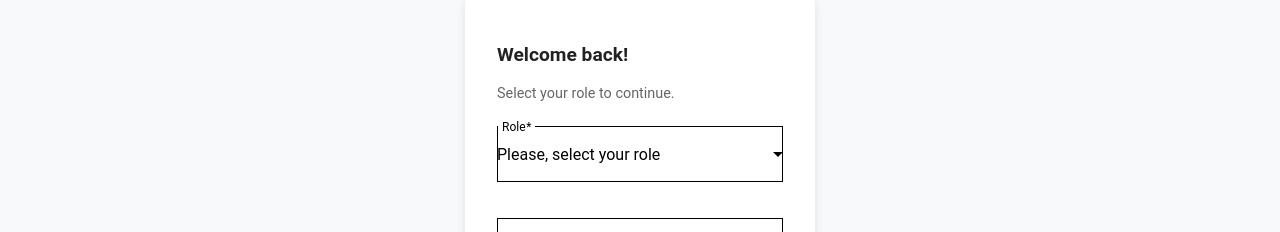
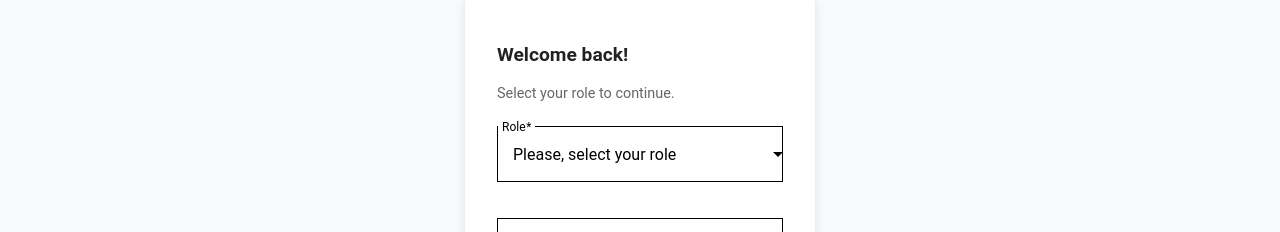
Before and after one commit to pelinoksuz/angular-performans-web-app, an Angular app: page /login in a window 1280 px wide. Shown: the part 209-441 px from the top of the page. Built offline with nearby package versions, Linux system fonts and the light colour scheme.

Commit message:
fix: padding in login inputs

```diff
--- a/src/app/modules/login/login.component.scss
+++ b/src/app/modules/login/login.component.scss
@@ -46,6 +46,13 @@
   &__field {
     width: 100%;
     margin-bottom: 1rem;
+    ::ng-deep .mat-mdc-select-value .mat-mdc-select-value-text span {
+      padding-left: 8px !important;
+    }
+    ::ng-deep .mat-mdc-form-field-infix {
+      padding-left: 8px !important;
+    }
+
   }
 
   &__button {
--- a/src/styles.scss
+++ b/src/styles.scss
@@ -12,3 +12,15 @@ html {
   --mdc-theme-primary: #0F766E;
   --mdc-theme-primary-dark: #00796b;
 }
+.mat-mdc-option {
+  background-color: #f4f6f8 !important;
+}
+
+.mat-mdc-option:hover:not(.mdc-list-item--disabled) {
+  background-color: #e2e8f0 !important;
+}
+
+.mat-mdc-option.mdc-list-item--selected {
+  background-color: #0F766E !important;
+  color: #ffffff !important;
+}
```
